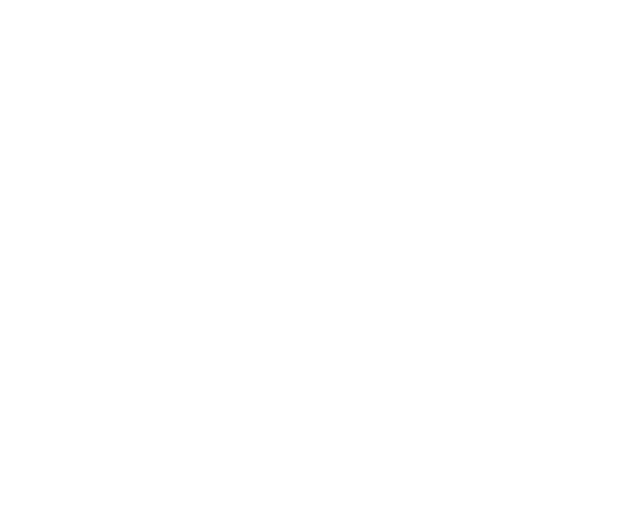
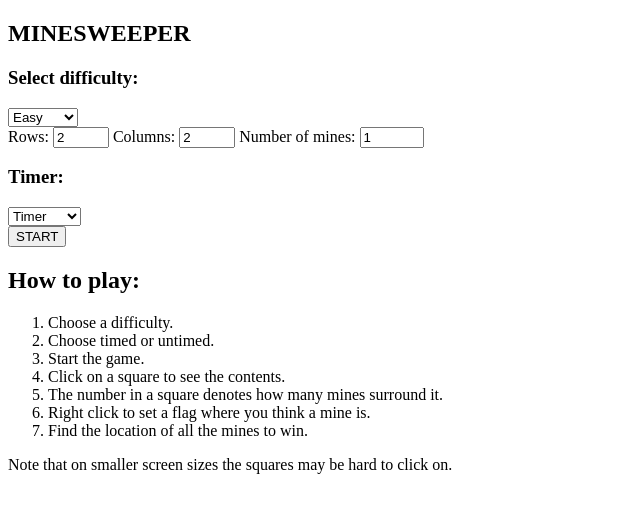
Before and after one commit to WilliamBusby/minesweeper, a plain HTML site: page index.html in a window 1280 px wide. Shown: the whole page, without its empty margins (0-640 px from the left). Drawn offline with Linux system fonts and the light colour scheme.

Commit message:
Added content to landing page

```diff
--- a/index.html
+++ b/index.html
@@ -15,10 +15,49 @@
   - Timed vs untimed
   - Start button -->
   <section class ="landing_page" id="landing_page">
-    <div class="landing_page__text" id= "landing_page__how_to_play"></div>
-    <div class="landing_page__dropdown" id="landing_page__difficulty"></div>
-    <div class="landing_page__dropdown" id="landing_page__timer"></div>
-    <div class="landing_page__button" id="landing_page__start"></div>
+    <div class="landing_page__text" id="landing_page__header"><h1>MINESWEEPER</h1></div>
+    <div class="landing_page__dropdown" id="landing_page__difficulty">
+      <label for="difficulty"><h3>Select difficulty:</h3></label>
+      <select name="difficulty" class="landing_page__dropdown__menu" id="landing_page__difficulty__select" title="Difficulty" onchange="changedDifficultyCustomCheck()">
+        <option value="easy">Easy</option>
+        <option value="medium">Medium</option>
+        <option value="hard">Hard</option>
+        <option value="custom">Custom</option>
+      </select>
+      <div class="landing_page__dropdown__custom" id="landing_page__dropdown__custom">
+        <label class="landing_page__dropdown__custom__label" for="rows">Rows:</label>
+        <input class="landing_page__dropdown__custom__input" name ="rows" type="number" min="2" max="25" value="2" title="Rows (2-25)">
+        <label class="landing_page__dropdown__custom__label" for="columns">Columns:</label>
+        <input class="landing_page__dropdown__custom__input" name ="columns" type="number" min="2" max="25" value="2" title="Columns (2-25)">
+        <label class="landing_page__dropdown__custom__label" for="numberOfMines">Number of mines:</label>
+        <input class="landing_page__dropdown__custom__input" name ="numberOfMines" type="number" min="1" max="100" value="1" title="Number of mines (1-100)">
+      </div>
+    </div>
+    <div class="landing_page__dropdown" id="landing_page__timer">
+      <label for="timer"><h3>Timer:</h3></label>
+      <select name="timer" class="landing_page__dropdown__menu" id="landing_page__timer__select" title="Timer">
+        <option value="timed">Timer</option>
+        <option value="untimed">No timer</option>
+      </select>
+    </div>
+    <div class="landing_page__button" id="landing_page__start">
+      <button id="landing_page__start__button">START</button>
+    </div>
+    <div class="landing_page__text" id= "landing_page__how_to_play">
+      <h2>How to play:</h2>
+      <ol id="landing_page__how_to_play__list">
+        <li>Choose a difficulty.</li>
+        <li>Choose timed or untimed.</li>
+        <li>Start the game.</li>
+        <li>Click on a square to see the contents.</li>
+        <li>The number in a square denotes how many mines surround it.</li>
+        <li>Right click to set a flag where you think a mine is.</li>
+        <li>Find the location of all the mines to win.</li>
+      </ol>
+    </div>
+    <div class="landing_page__text" id="landing_page__notice">
+      <p>Note that on smaller screen sizes the squares may be hard to click on.</p>
+    </div>
   </section>
 
   <!-- Transitional page -->
```
